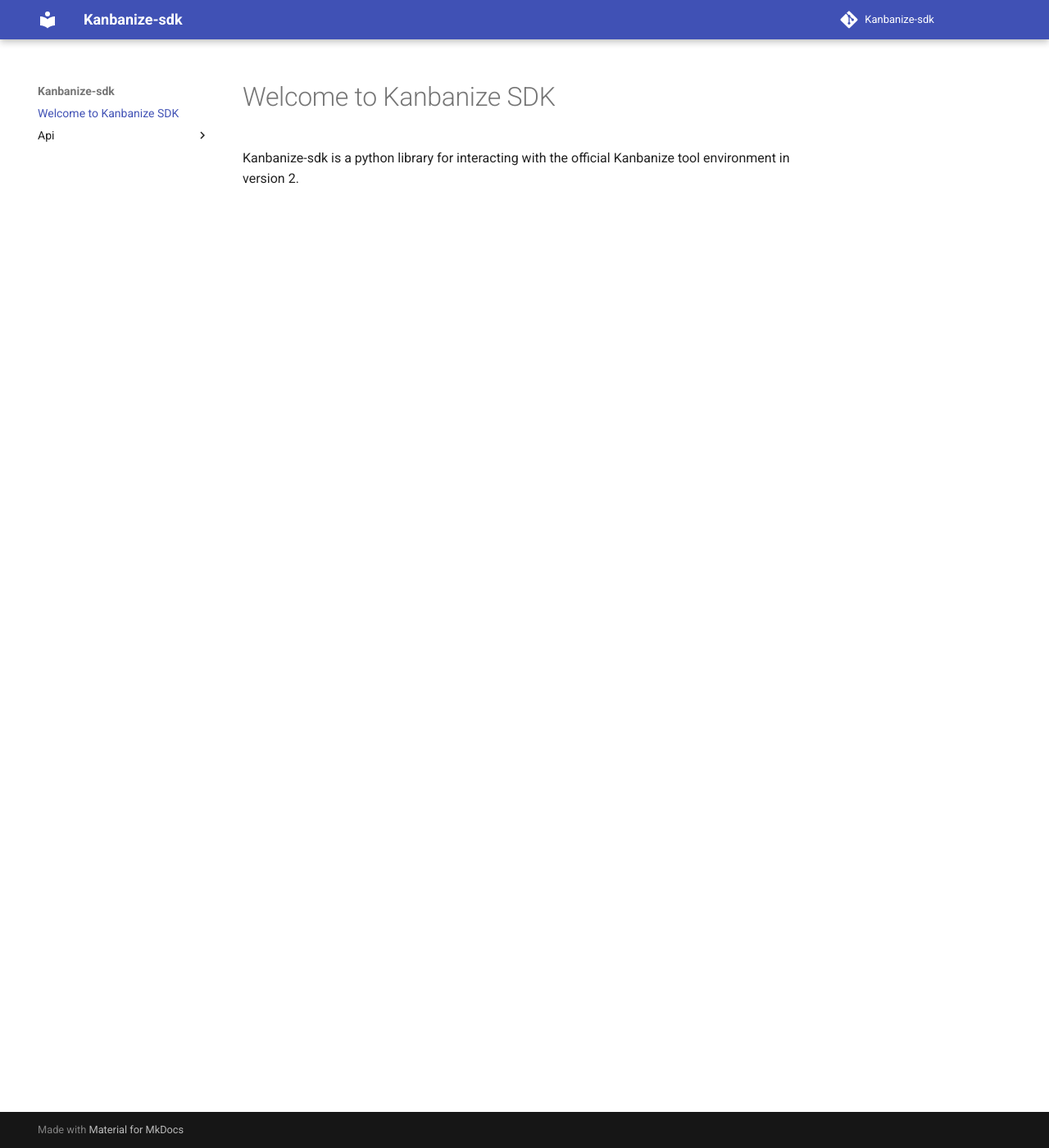
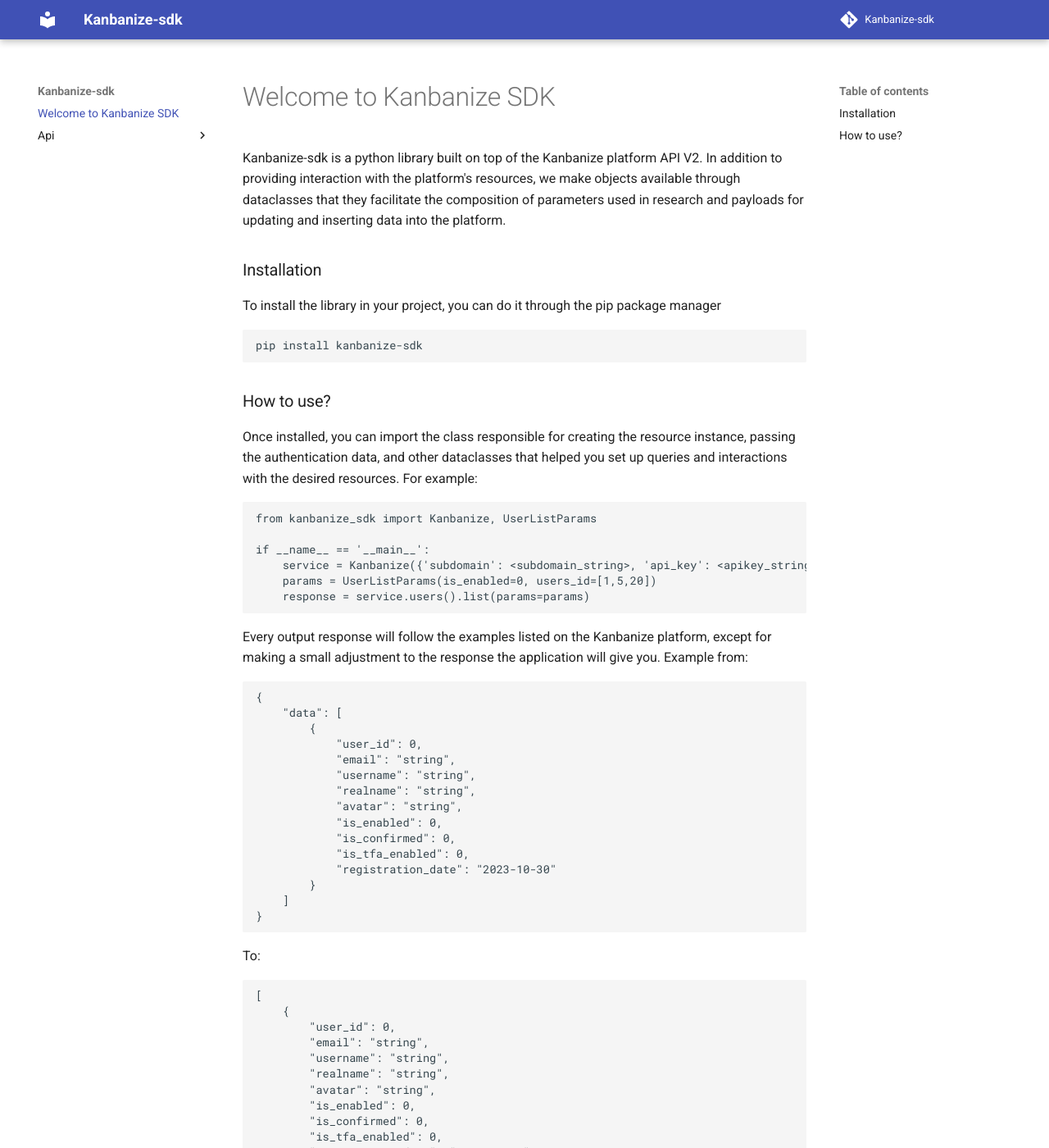
Before and after one commit to darcivieira/kanbanize-sdk, an MkDocs documentation site: the page built from docs/index.md, in a window 1280 px wide and 1400 px high. Shown: the whole window at 82% size. Built offline with MkDocs 1.6.1 and Material for MkDocs 9.7.7, drawn with Linux system fonts in a browser that asks for light colours; comment, search, counter and statistics services are not loaded; some of the changed text lies outside the part shown.

Commit message:
Edinting the default documentation

````diff
--- a/docs/index.md
+++ b/docs/index.md
@@ -1,4 +1,67 @@
 # Welcome to Kanbanize SDK
 
 
-Kanbanize-sdk is a python library for interacting with the official Kanbanize tool environment in version 2.
+Kanbanize-sdk is a python library built on top of the Kanbanize platform API V2.
+In addition to providing interaction with the platform's resources, we make objects available through dataclasses that
+they facilitate the composition of parameters used in research and payloads for updating and inserting data into the platform.
+
+### Installation
+
+To install the library in your project, you can do it through the pip package manager
+
+```
+pip install kanbanize-sdk
+```
+
+
+### How to use?
+
+Once installed, you can import the class responsible for creating the resource instance, passing the authentication data,
+and other dataclasses that helped you set up queries and interactions with the desired resources. For example:
+
+```
+from kanbanize_sdk import Kanbanize, UserListParams
+
+if __name__ == '__main__':
+	service = Kanbanize({'subdomain': <subdomain_string>, 'api_key': <apikey_string>})
+	params = UserListParams(is_enabled=0, users_id=[1,5,20])
+	response = service.users().list(params=params)
+```
+
+Every output response will follow the examples listed on the Kanbanize platform, except for making a small adjustment to the response the application will give you.
+Example from:
+
+```
+{
+    "data": [
+        {
+            "user_id": 0,
+            "email": "string",
+            "username": "string",
+            "realname": "string",
+            "avatar": "string",
+            "is_enabled": 0,
+            "is_confirmed": 0,
+            "is_tfa_enabled": 0,
+            "registration_date": "2023-10-30"
+        }
+    ]
+}
+```
+To:
+
+```
+[
+    {
+        "user_id": 0,
+        "email": "string",
+        "username": "string",
+        "realname": "string",
+        "avatar": "string",
+        "is_enabled": 0,
+        "is_confirmed": 0,
+        "is_tfa_enabled": 0,
+        "registration_date": "2023-10-30"
+    }
+]
+```
````
Also changed, not shown: README.md (+64 -1 lines).
